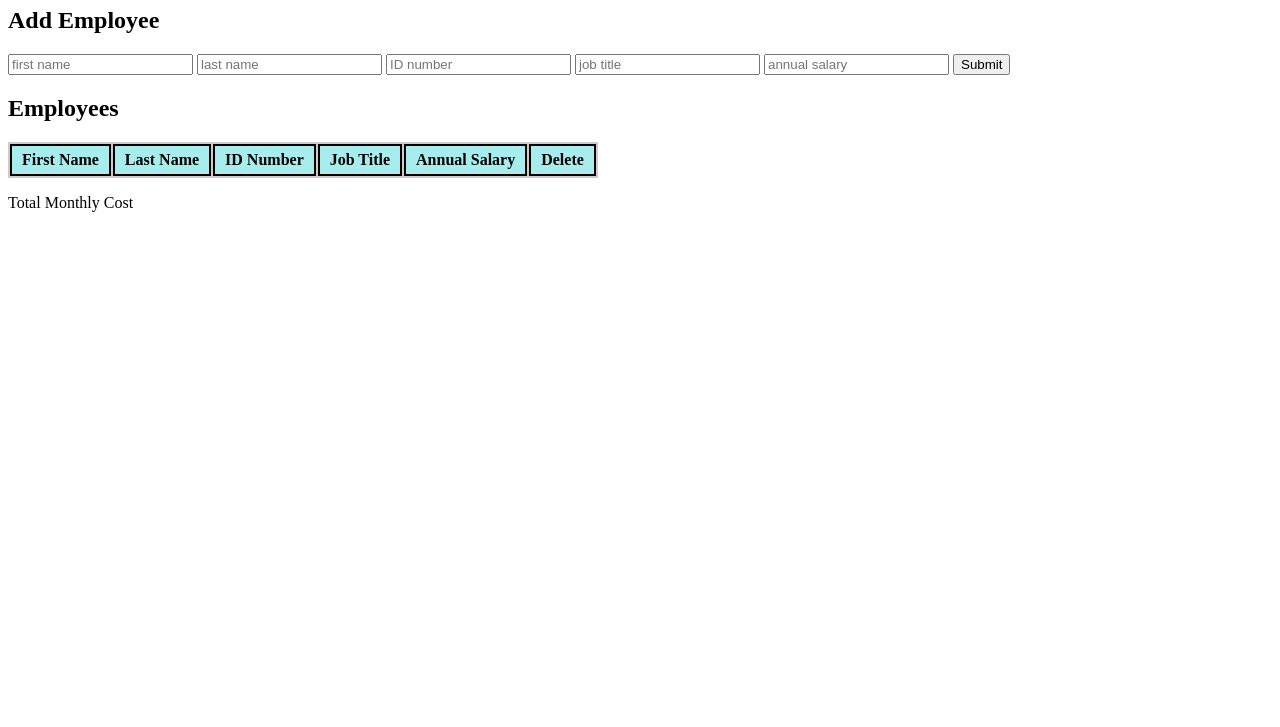
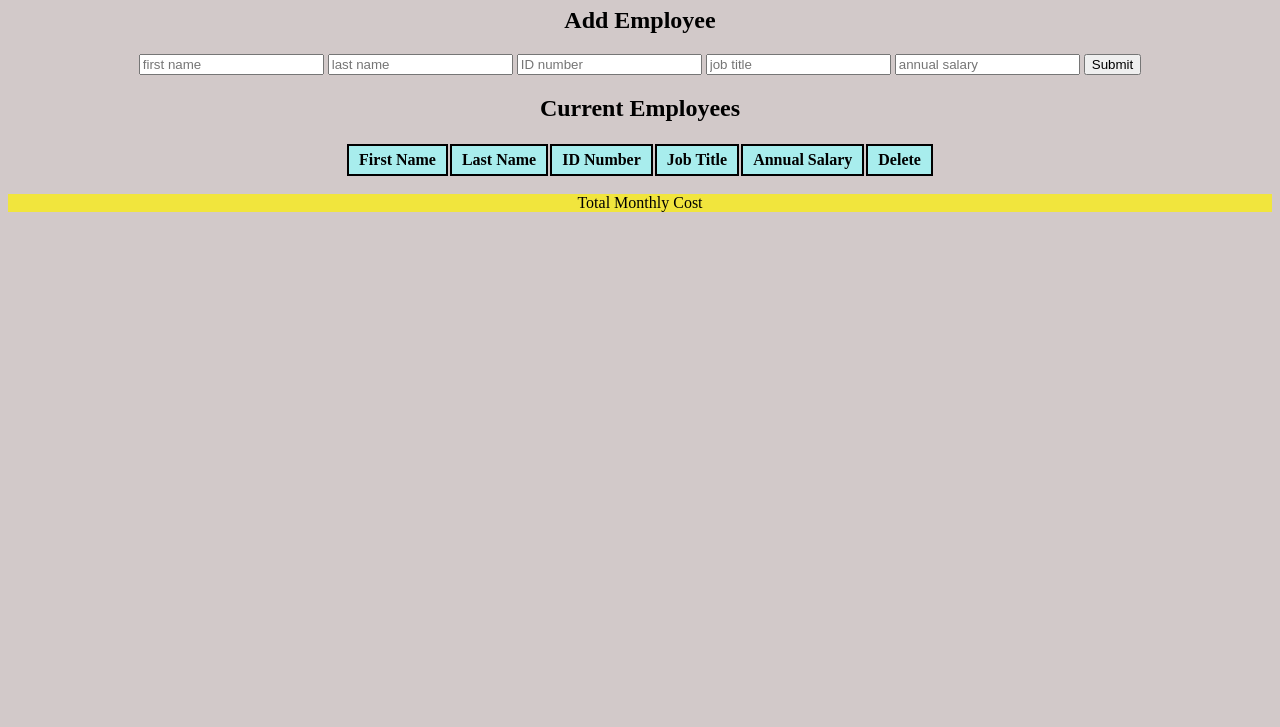
Before and after one commit to Sidewayswalker/weekend-salary-calculator, a website: page index.html in a window 1280 px wide. Shown: the part 73-800 px from the top of the page. Drawn offline with Linux system fonts and the light colour scheme.

Commit message:
Centered in CSS, added javascript that removes text from input boxes

```diff
--- a/index.html
+++ b/index.html
@@ -10,7 +10,7 @@
 </head>
 <body>
   <header>
-    <h1>Salary Calculator</h1>
+    <h1>$$$ Salary Calculator $$$</h1>
   </header>
   <main>
     <h2>Add Employee</h2>
@@ -44,8 +44,8 @@
         <button onclick="createEmployee(event)">Submit</button>
 
       </form>
-    <h2>Employees</h2>
-      <table>
+    <h2>Current Employees</h2>
+      <table class="Table1">
         <thead>
           <tr>
             <th>First Name</th>
--- a/script.js
+++ b/script.js
@@ -23,6 +23,12 @@ function createEmployee(event) {
 
     let tableLocation = document.getElementById("employeeTable");
     tableLocation.innerHTML += newTableRow
+
+    document.getElementById('first name').value = '';
+    document.getElementById('last name').value = '';
+    document.getElementById('id number').value = '';
+    document.getElementById('job title').value = '';
+    document.getElementById('annual salary').value = '';
 }
 
 function deleteRow(event) {
--- a/style.css
+++ b/style.css
@@ -1,8 +1,20 @@
+body {
+    background: rgb(210, 201, 201);
+}
+h1 {
+    text-align: center;
+    background-color: rgb(43, 212, 116);
+}
 h2 {
-    align-content: center;
+    text-align: center;
 }
-table {
+form {
+    text-align: center;
+}
+.Table1 {
     background-color:rgb(210, 201, 201);
+    margin-left: auto;
+    margin-right: auto;
 }
 th {
     background-color:rgb(168, 237, 237);
@@ -17,3 +29,7 @@ td {
     background-color:bisque;
     border: 2px;
 }
+footer {
+    text-align: center;
+    background-color: rgb(241, 229, 61);
+}
```
